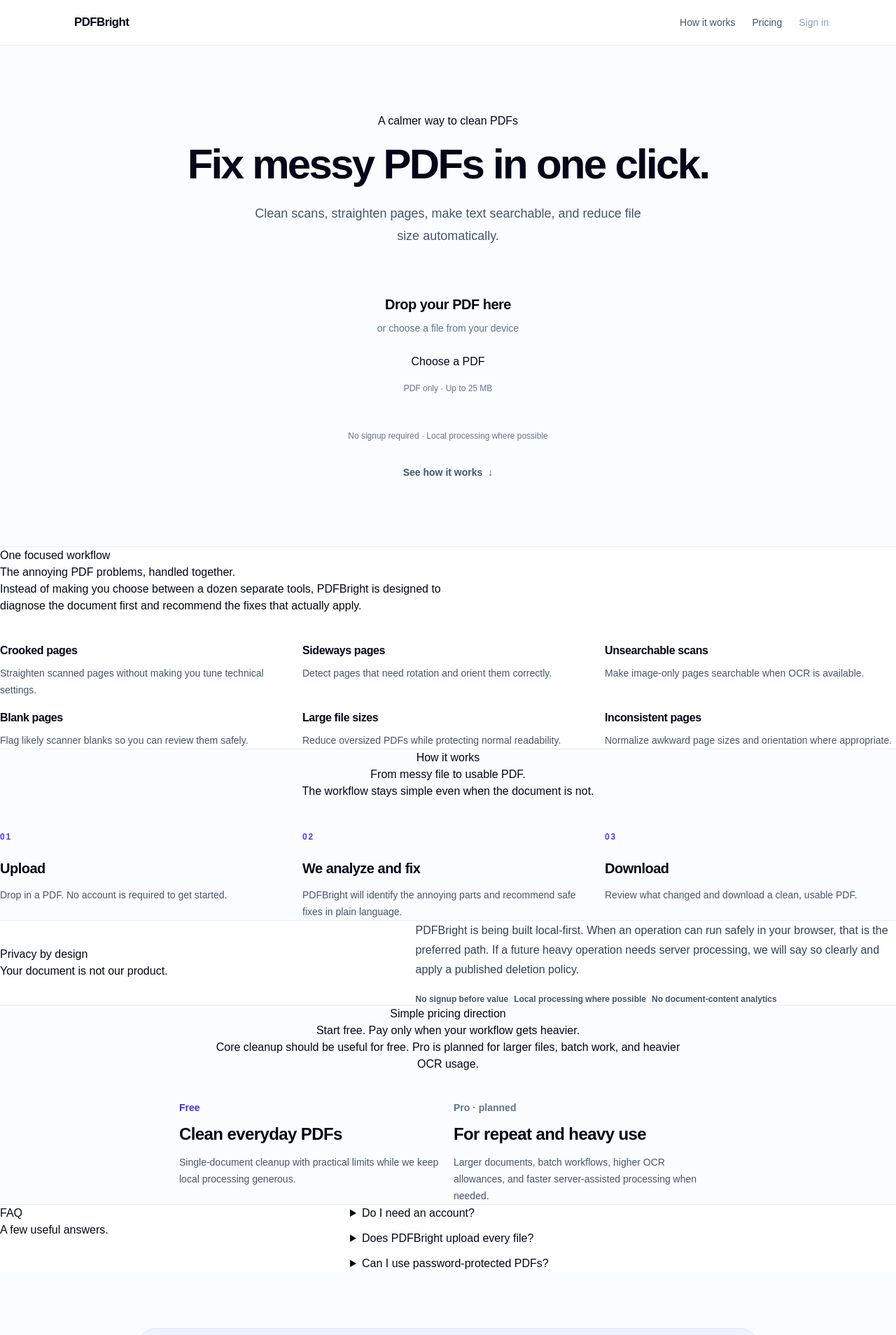
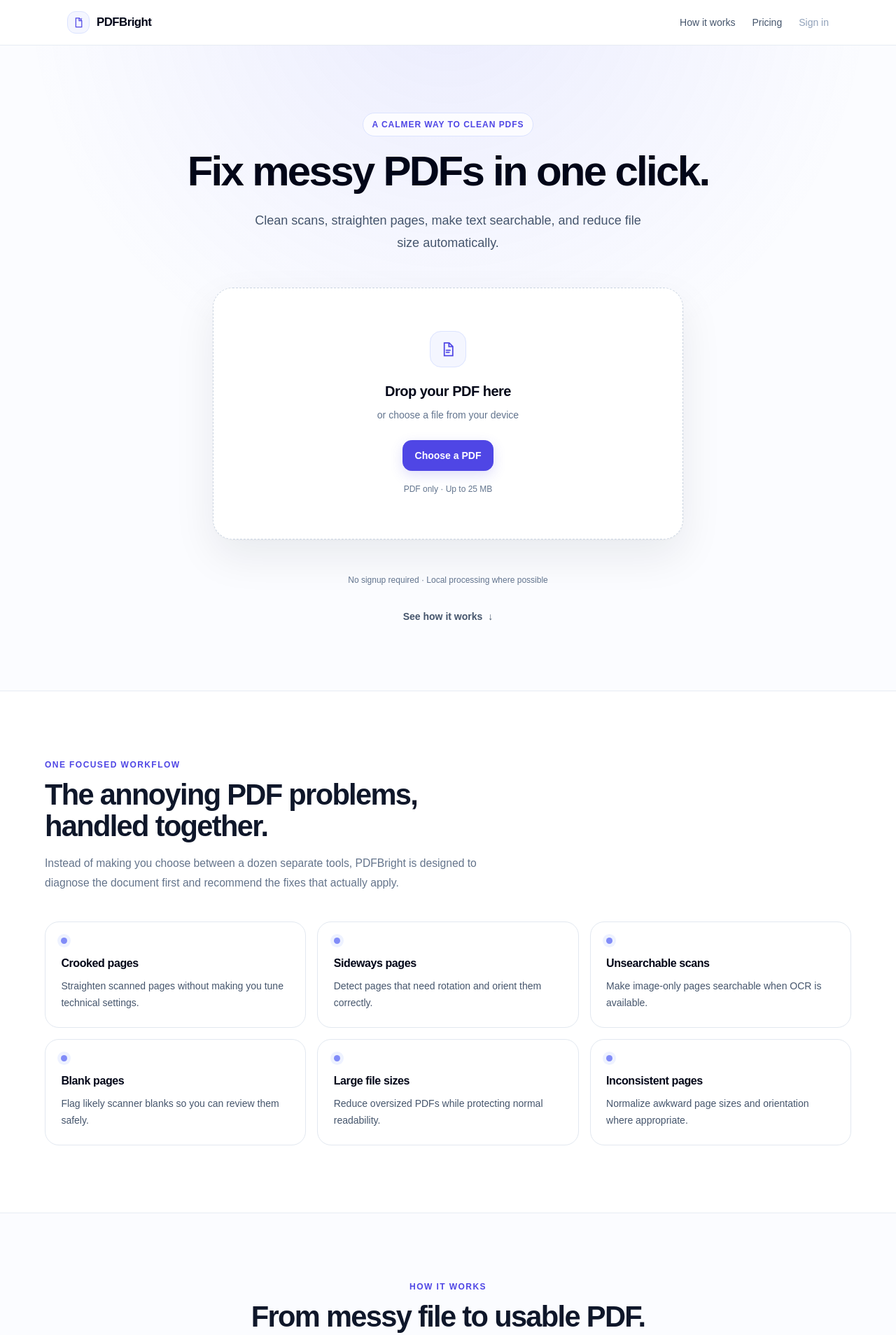
Before and after one commit to Rouane12/pdfbright, a Next.js app: page / in a window 1280 px wide. Shown: the top 1908 px of the page at 70% size. Built offline with nearby package versions, Linux system fonts and the light colour scheme.

Commit message:
style: add PDFBright marketing and upload styles

```diff
--- a/src/app/globals.css
+++ b/src/app/globals.css
@@ -2,7 +2,13 @@
 
 :root {
   color-scheme: light;
-  background: #ffffff;
+  background: #fbfcff;
+  --ink: #0f172a;
+  --muted: #64748b;
+  --line: #e2e8f0;
+  --accent: #4f46e5;
+  --accent-strong: #4338ca;
+  --accent-soft: #eef2ff;
 }
 
 * {
@@ -11,13 +17,377 @@
 
 html {
   min-width: 320px;
-  background: #ffffff;
+  scroll-behavior: smooth;
+  background: #fbfcff;
 }
 
 body {
   margin: 0;
   min-height: 100vh;
+  overflow-x: hidden;
   font-family: Arial, Helvetica, sans-serif;
   text-rendering: optimizeLegibility;
   -webkit-font-smoothing: antialiased;
 }
+
+button,
+a,
+input,
+summary {
+  -webkit-tap-highlight-color: transparent;
+}
+
+button,
+a,
+summary {
+  touch-action: manipulation;
+}
+
+.sr-only {
+  position: absolute;
+  width: 1px;
+  height: 1px;
+  padding: 0;
+  margin: -1px;
+  overflow: hidden;
+  clip: rect(0, 0, 0, 0);
+  white-space: nowrap;
+  border: 0;
+}
+
+.hero-surface {
+  background:
+    radial-gradient(circle at 50% -10%, rgba(99, 102, 241, 0.1), transparent 38rem),
+    #fbfcff;
+}
+
+.brand-mark {
+  display: inline-flex;
+  width: 2rem;
+  height: 2rem;
+  align-items: center;
+  justify-content: center;
+  border: 1px solid #dbe3ff;
+  border-radius: 0.75rem;
+  background: #f4f6ff;
+  color: var(--accent);
+  transition: transform 160ms ease, border-color 160ms ease;
+}
+
+.brand-mark svg {
+  width: 1.15rem;
+  height: 1.15rem;
+}
+
+.group:hover .brand-mark {
+  transform: translateY(-1px);
+  border-color: #c7d2fe;
+}
+
+.nav-link {
+  position: relative;
+  transition: color 160ms ease;
+}
+
+.nav-link:hover {
+  color: var(--ink);
+}
+
+.nav-link:focus-visible,
+.group:focus-visible,
+.button:focus-visible,
+.faq-item summary:focus-visible {
+  outline: 2px solid #6366f1;
+  outline-offset: 4px;
+  border-radius: 0.5rem;
+}
+
+.eyebrow {
+  display: inline-flex;
+  align-items: center;
+  justify-content: center;
+  width: fit-content;
+  border: 1px solid #dbe3ff;
+  border-radius: 999px;
+  background: rgba(255, 255, 255, 0.78);
+  padding: 0.45rem 0.8rem;
+  font-size: 0.75rem;
+  font-weight: 700;
+  letter-spacing: 0.08em;
+  color: #4f46e5;
+  text-transform: uppercase;
+}
+
+.upload-zone {
+  display: flex;
+  min-height: 21rem;
+  align-items: center;
+  justify-content: center;
+  border: 1.5px dashed #cbd5e1;
+  border-radius: 1.75rem;
+  background: rgba(255, 255, 255, 0.96);
+  padding: 2rem;
+  box-shadow:
+    0 24px 60px rgba(15, 23, 42, 0.08),
+    0 1px 2px rgba(15, 23, 42, 0.04);
+  transition:
+    border-color 160ms ease,
+    box-shadow 160ms ease,
+    background 160ms ease,
+    transform 160ms ease;
+}
+
+.upload-zone--active {
+  border-color: #6366f1;
+  background: #f7f8ff;
+  box-shadow:
+    0 0 0 5px rgba(99, 102, 241, 0.1),
+    0 24px 60px rgba(15, 23, 42, 0.08);
+  transform: translateY(-1px);
+}
+
+.document-icon {
+  display: inline-flex;
+  width: 3.25rem;
+  height: 3.25rem;
+  align-items: center;
+  justify-content: center;
+  border: 1px solid #dbe3ff;
+  border-radius: 1rem;
+  background: #f4f6ff;
+  color: #4f46e5;
+}
+
+.document-icon--ready {
+  border-color: #bbf7d0;
+  background: #f0fdf4;
+  color: #15803d;
+}
+
+.document-icon svg {
+  width: 1.65rem;
+  height: 1.65rem;
+}
+
+.button {
+  align-items: center;
+  justify-content: center;
+  min-height: 2.75rem;
+  border-radius: 0.8rem;
+  padding: 0.7rem 1.05rem;
+  font-size: 0.875rem;
+  font-weight: 700;
+  line-height: 1.2;
+  transition:
+    background 150ms ease,
+    color 150ms ease,
+    border-color 150ms ease,
+    transform 150ms ease,
+    box-shadow 150ms ease;
+}
+
+.button:hover {
+  transform: translateY(-1px);
+}
+
+.button--primary {
+  border: 1px solid #4f46e5;
+  background: #4f46e5;
+  color: white;
+  box-shadow: 0 6px 18px rgba(79, 70, 229, 0.18);
+}
+
+.button--primary:hover {
+  border-color: #4338ca;
+  background: #4338ca;
+}
+
+.button--secondary {
+  border: 1px solid #dbe3ea;
+  background: white;
+  color: #334155;
+}
+
+.button--secondary:hover {
+  border-color: #cbd5e1;
+  background: #f8fafc;
+  color: #0f172a;
+}
+
+.section-shell {
+  padding: 5rem 1.25rem;
+}
+
+.section-inner {
+  width: 100%;
+  max-width: 72rem;
+  margin: 0 auto;
+}
+
+.section-kicker {
+  font-size: 0.75rem;
+  font-weight: 800;
+  letter-spacing: 0.12em;
+  text-transform: uppercase;
+  color: #4f46e5;
+}
+
+.section-title {
+  margin-top: 0.75rem;
+  max-width: 44rem;
+  font-size: clamp(1.85rem, 4vw, 2.6rem);
+  line-height: 1.08;
+  font-weight: 700;
+  letter-spacing: -0.04em;
+  color: #0f172a;
+}
+
+.section-copy {
+  margin-top: 1rem;
+  max-width: 42rem;
+  font-size: 0.98rem;
+  line-height: 1.8;
+  color: #64748b;
+}
+
+.feature-card,
+.step-card,
+.pricing-card,
+.trust-card {
+  border: 1px solid #e2e8f0;
+  border-radius: 1.25rem;
+  background: white;
+}
+
+.feature-card {
+  position: relative;
+  padding: 1.4rem 1.4rem 1.45rem;
+}
+
+.feature-dot {
+  width: 0.55rem;
+  height: 0.55rem;
+  margin-bottom: 1rem;
+  border-radius: 999px;
+  background: #818cf8;
+  box-shadow: 0 0 0 5px #eef2ff;
+}
+
+.step-card {
+  min-height: 13rem;
+  padding: 1.6rem;
+  box-shadow: 0 1px 2px rgba(15, 23, 42, 0.03);
+}
+
+.trust-card {
+  padding: 1.65rem;
+  background: #fcfcff;
+}
+
+.trust-pill {
+  display: inline-flex;
+  align-items: center;
+  border: 1px solid #dbe3ea;
+  border-radius: 999px;
+  background: white;
+  padding: 0.45rem 0.7rem;
+}
+
+.pricing-card {
+  padding: 1.6rem;
+}
+
+.pricing-card--featured {
+  border-color: #c7d2fe;
+  background: #fafaff;
+  box-shadow: 0 12px 28px rgba(79, 70, 229, 0.07);
+}
+
+.faq-item {
+  border: 1px solid #e2e8f0;
+  border-radius: 1rem;
+  background: white;
+  padding: 0 1.15rem;
+}
+
+.faq-item summary {
+  cursor: pointer;
+  list-style: none;
+  padding: 1rem 1.75rem 1rem 0;
+  font-size: 0.95rem;
+  font-weight: 700;
+  color: #0f172a;
+  position: relative;
+}
+
+.faq-item summary::-webkit-details-marker {
+  display: none;
+}
+
+.faq-item summary::after {
+  content: "+";
+  position: absolute;
+  top: 0.88rem;
+  right: 0;
+  font-size: 1.2rem;
+  font-weight: 500;
+  color: #64748b;
+}
+
+.faq-item[open] summary::after {
+  content: "–";
+}
+
+.faq-item p {
+  margin: -0.1rem 0 1rem;
+  max-width: 44rem;
+  padding-right: 1.5rem;
+  font-size: 0.875rem;
+  line-height: 1.7;
+  color: #64748b;
+}
+
+@media (min-width: 640px) {
+  .section-shell {
+    padding: 6rem 1.5rem;
+  }
+
+  .upload-zone {
+    min-height: 22.5rem;
+    padding: 2.5rem;
+  }
+}
+
+@media (min-width: 1024px) {
+  .section-shell {
+    padding-left: 2rem;
+    padding-right: 2rem;
+  }
+}
+
+@media (max-width: 380px) {
+  .upload-zone {
+    min-height: 19rem;
+    border-radius: 1.35rem;
+    padding: 1.35rem;
+  }
+
+  .button {
+    width: 100%;
+  }
+}
+
+@media (prefers-reduced-motion: reduce) {
+  html {
+    scroll-behavior: auto;
+  }
+
+  *,
+  *::before,
+  *::after {
+    scroll-behavior: auto !important;
+    transition-duration: 0.01ms !important;
+    animation-duration: 0.01ms !important;
+    animation-iteration-count: 1 !important;
+  }
+}
```
